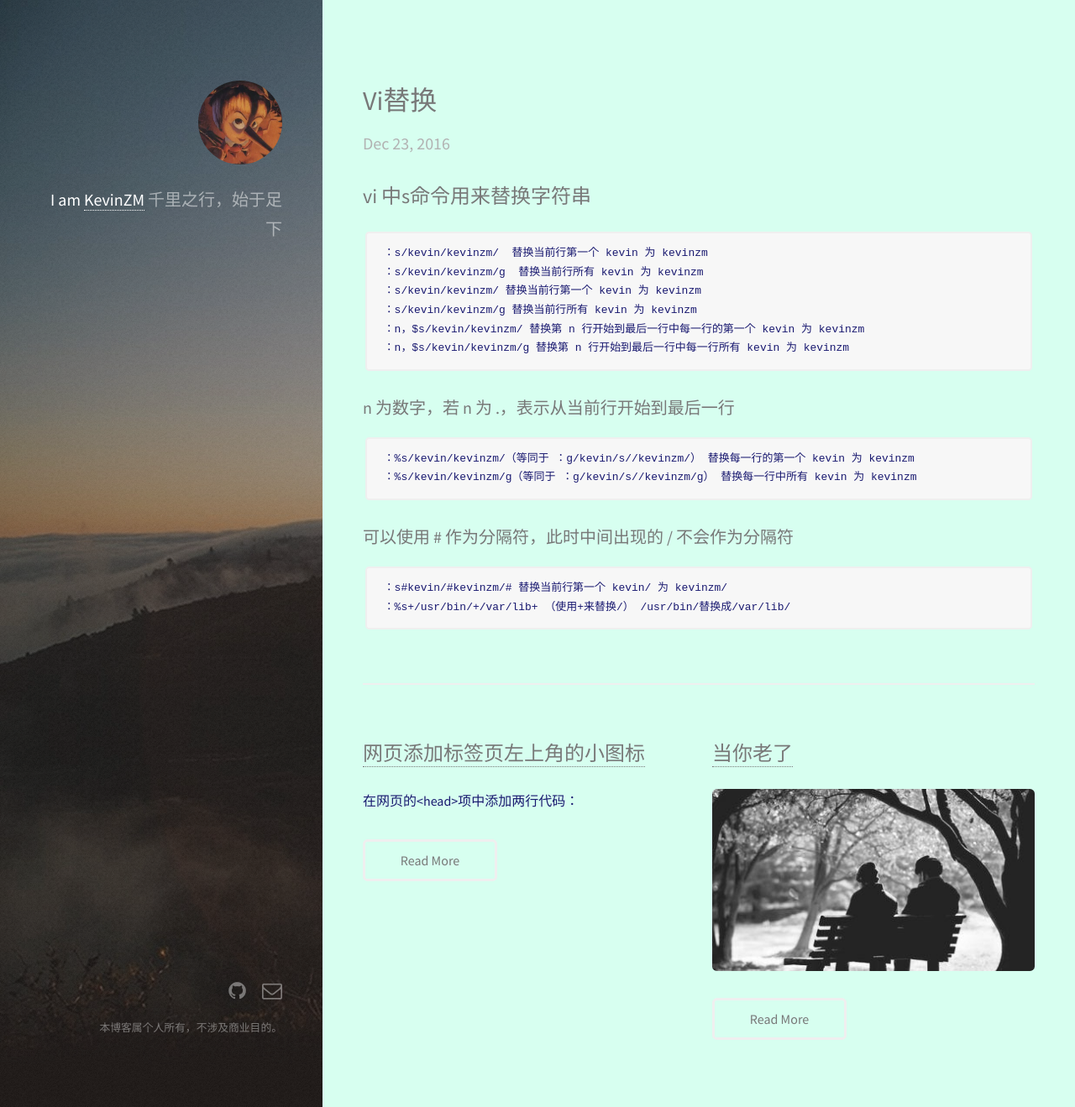
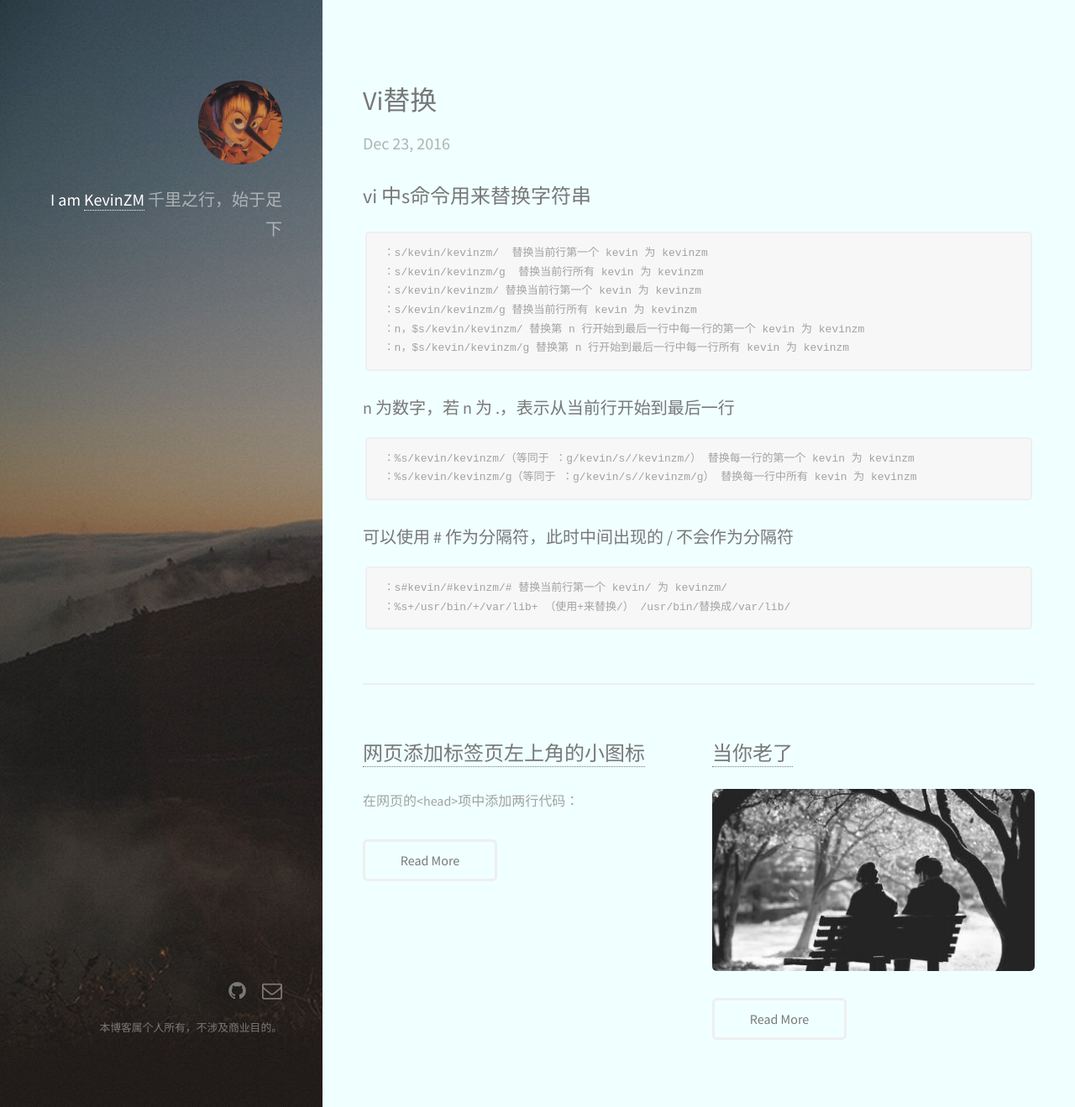
Before and after one commit to KevinZM/kevinzmmmmm.github.io, a Jekyll site: the page built from index.html, in a window 1280 px wide and 1319 px high. Shown: the whole window at 84% size. Built offline with Jekyll 4.4.1, drawn with Linux system fonts in a browser that asks for light colours.

Commit message:
修改背景色

```diff
--- a/css/style.css
+++ b/css/style.css
@@ -10,8 +10,8 @@
 /* Basic */
 
 	body {
-		/*#fff*/
-		background: #d7fff0;
+
+		background: #F0FFFF;
 	}
 
 		body.is-loading *, body.is-loading *:before, body.is-loading *:after {
@@ -28,8 +28,7 @@
 		}
 
 	body, input, select, textarea {
-		/* #a2a2a2*/
-		color: #191970;
+		color: #a2a2a2;
 		font-family: "Source Sans Pro", Helvetica, sans-serif;
 		font-size: 16pt;
 		font-weight: 400;
```
